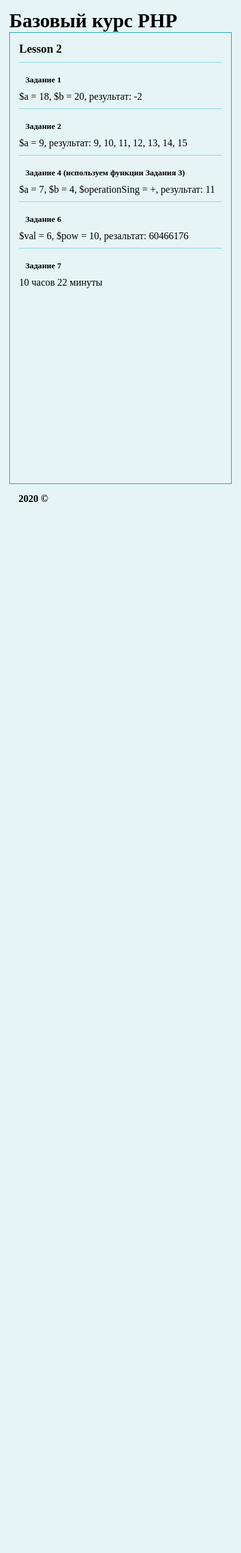
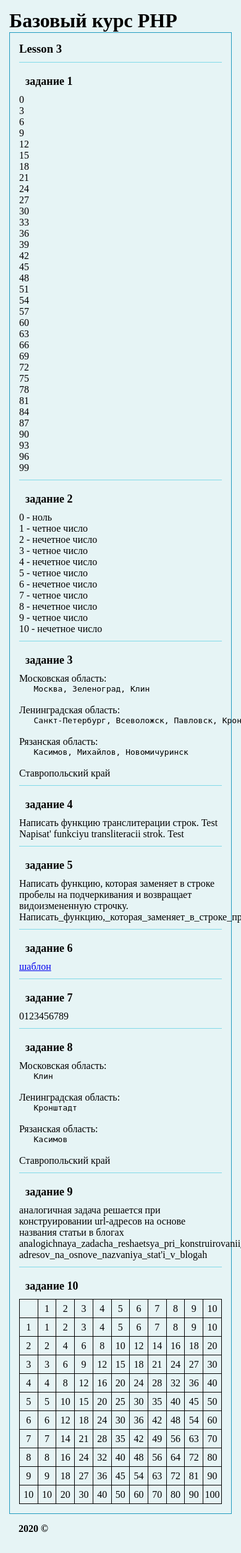
Before and after one commit to evgeny89/php1, a PHP site: page / in a window 390 px wide; the page is wider, and only the part inside the window is pictured. Shown: that part at 62% size. Before the commit the page ends 810 px from the top of that part, so only its background shows below. Run offline with PHP 8.4, Linux system fonts and the light colour scheme.

Commit message:
lesson 3

```diff
--- a/index.php
+++ b/index.php
@@ -6,35 +6,7 @@
           content="width=device-width, user-scalable=no, initial-scale=1.0, maximum-scale=1.0, minimum-scale=1.0">
     <meta http-equiv="X-UA-Compatible" content="ie=edge">
     <title>PHP базовый курс</title>
-    <style>
-        * {
-            margin: 0;
-            padding: 0;
-            box-sizing: border-box;
-        }
-        .container {
-            padding: 15px;
-            min-height: 100vh;
-            display: flex;
-            flex-direction: column;
-            background-color: #e6f4f5;
-        }
-        .lesson {
-            border: 1px solid #209bbf;
-            padding: 15px;
-            flex-grow: 1;
-        }
-
-        h5 {
-            padding: 20px 10px 10px 10px;
-            margin-top: 10px;
-            border-top: 1px solid #80d9e8;
-        }
-        .footer {
-            padding: 15px;
-            font-weight: 600;
-        }
-    </style>
+    <link rel="stylesheet" href="src/style.css">
 </head>
 <body>
     <div class="container">
@@ -42,8 +14,10 @@
         <div class="lesson">
             <!--h3>Lesson 1</h3-->
             <?php //require_once('./less/less1.php') ?>  <!-- Lesson 1 -->
-            <h3>Lesson 2</h3>
-            <?php require_once ('./less/less2.php') ?> <!-- Lesson 2 -->
+            <!--h3>Lesson 2</h3-->
+            <?php //require_once ('./less/less2.php') ?> <!-- Lesson 2 -->
+            <h3>Lesson 3</h3>
+            <?php require_once ('./less/less3.php') ?> <!-- Lesson 2 -->
         </div>
         <footer class="footer">
             <?= date('Y')?> &copy;
--- /dev/null
+++ b/less/less3.php
@@ -0,0 +1,189 @@
+<?php
+
+// задание 1
+echo '<h5>задание 1</h5>';
+
+$num = 0;
+while ($num <= 100) {
+    if(!($num % 3)) echo $num . '<br>';
+    $num++;
+}
+
+//задание 2
+
+echo '<h5>задание 2</h5>';
+
+$num = 0;
+do {
+    if (!$num) {
+        echo $num . ' - ноль<br>';
+    } else {
+        echo $num % 2 ? $num .' - четное число<br>' : $num .' - нечетное число<br>';
+    }
+    $num++;
+} while ($num <= 10);
+
+//задание 3
+echo '<h5>задание 3</h5>';
+
+$regions = [
+    'Московская область' => [
+        'Москва',
+        'Зеленоград',
+        'Клин'
+    ],
+    'Ленинградская область' => [
+        'Санкт-Петербург',
+        'Всеволожск',
+        'Павловск',
+        'Кронштадт'
+    ],
+    'Рязанская область' => [
+        'Касимов',
+        'Михайлов',
+        'Новомичуринск'
+    ],
+    'Ставропольский край'
+];
+
+foreach ($regions as $key => $region) {
+    if(is_array($region)) {
+        echo $key . ':<br>';
+        echo '<pre>   ' . implode(', ', $region) . '</pre>';
+        echo '<br>';
+    } else {
+        echo $region . '<br>';
+    }
+}
+
+//задание 4
+echo '<h5>задание 4</h5>';
+
+$text = 'Написать функцию транслитерации строк. Test';
+
+$translateArray = [
+    'а' => 'a',    'б' => 'b',    'в' => 'v',    'г' => 'g',    'д' => 'd',
+    'е' => 'e',    'ё' => 'e',    'ж' => 'zh',   'з' => 'z',    'и' => 'i',
+    'й' => 'y',    'к' => 'k',    'л' => 'l',    'м' => 'm',    'н' => 'n',
+    'о' => 'o',    'п' => 'p',    'р' => 'r',    'с' => 's',    'т' => 't',
+    'у' => 'u',    'ф' => 'f',    'х' => 'h',    'ц' => 'c',    'ч' => 'ch',
+    'ш' => 'sh',   'щ' => 'sch',  'ь' => '\'',     'ы' => 'y',    'ъ' => '\'',
+    'э' => 'e',    'ю' => 'yu',   'я' => 'ya',
+
+    'А' => 'A',    'Б' => 'B',    'В' => 'V',    'Г' => 'G',    'Д' => 'D',
+    'Е' => 'E',    'Ё' => 'E',    'Ж' => 'Zh',   'З' => 'Z',    'И' => 'I',
+    'Й' => 'Y',    'К' => 'K',    'Л' => 'L',    'М' => 'M',    'Н' => 'N',
+    'О' => 'O',    'П' => 'P',    'Р' => 'R',    'С' => 'S',    'Т' => 'T',
+    'У' => 'U',    'Ф' => 'F',    'Х' => 'H',    'Ц' => 'C',    'Ч' => 'Ch',
+    'Ш' => 'Sh',   'Щ' => 'Sch',  'Ь' => '\'',     'Ы' => 'Y',    'Ъ' => '\'',
+    'Э' => 'E',    'Ю' => 'Yu',   'Я' => 'Ya'
+];
+
+function translating($str, $translate)
+{
+    $strArray = preg_split('//u', $str, -1, PREG_SPLIT_NO_EMPTY);
+    foreach ($strArray as &$val) {
+        $val = isset($translate[$val]) ? $translate[$val] : $val;
+    }
+    return implode($strArray);
+}
+echo $text . '<br>';
+echo translating($text, $translateArray);
+
+//задание 5
+echo '<h5>задание 5</h5>';
+
+$text = 'Написать функцию, которая заменяет в строке пробелы на подчеркивания и возвращает видоизмененную строчку.';
+
+function replaceSpace($str)
+{
+    $strArray = preg_split('//u', $str, -1, PREG_SPLIT_NO_EMPTY);
+    foreach ($strArray as &$val) {
+        $val = $val === ' ' ? '_' : $val;
+    }
+    return implode($strArray);
+}
+
+echo $text . '<br>';
+echo replaceSpace($text);
+
+//задание 6
+echo '<h5>задание 6</h5>';
+
+echo '<a href="../src/index.php">шаблон</a>';
+
+//задание 7
+echo '<h5>задание 7</h5>';
+
+for($i = 0; $i < 10; print $i, $i++) {}
+
+//задание 8
+echo '<h5>задание 8</h5>';
+
+function filter($str)
+{
+    return preg_match('/^К/', $str);
+}
+
+foreach ($regions as $key => $region) {
+    if(is_array($region)) {
+        echo $key . ':<br><pre>   ';
+
+        $region = array_filter($region, 'filter');
+        echo implode(', ', $region);
+
+        echo '</pre><br>';
+    } else {
+        echo $region . '<br>';
+    }
+}
+
+//задание 9
+echo '<h5>задание 9</h5>';
+
+$text = 'аналогичная задача решается при конструировании url-адресов на основе названия статьи в блогах';
+
+function ulrEncoding($str, $translate)
+{
+    $strArray = preg_split('//u', $str, -1, PREG_SPLIT_NO_EMPTY);
+    foreach ($strArray as &$val) {
+        $val = isset($translate[$val]) ? $translate[$val] : $val;
+        $val = $val === ' ' ? '_' : $val;
+    }
+    return implode($strArray);
+}
+
+echo $text . '<br>';
+echo ulrEncoding($text, $translateArray);
+
+//задание 10
+echo '<h5>задание 10</h5>';
+
+$strTable = '<table>';
+
+for($i = 0; $i <= 10; $i++) {
+    $strTable .= '<tr>';
+
+    for($j = 0; $j <= 10; $j++) {
+        if($i === 0 && $j === 0) {
+            $strTable .= "<td></td>";
+            continue;
+        }
+
+        if($i === 0) {
+            $strTable .= "<td>{$j}</td>";
+        }
+
+        if($j === 0) {
+            $strTable .= "<td>{$i}</td>";
+        }
+
+        if ($j !== 0 && $i !== 0) {
+            $strTable .= "<td>" . $i * $j . "</td>";
+        }
+    }
+
+    $strTable .= '</tr>';
+}
+
+echo $strTable . '</table>';
--- /dev/null
+++ b/src/style.css
@@ -0,0 +1,39 @@
+* {
+    margin: 0;
+    padding: 0;
+    box-sizing: border-box;
+}
+.container {
+    padding: 15px;
+    min-height: 100vh;
+    display: flex;
+    flex-direction: column;
+    background-color: #e6f4f5;
+}
+.lesson {
+    border: 1px solid #209bbf;
+    padding: 15px;
+    flex-grow: 1;
+}
+
+h5 {
+    padding: 20px 10px 10px 10px;
+    margin-top: 10px;
+    border-top: 1px solid #80d9e8;
+    font-size: 18px;
+}
+.footer {
+    padding: 15px;
+    font-weight: 600;
+}
+
+table {
+    border-collapse: collapse;
+}
+
+td {
+    width: 30px;
+    height: 30px;
+    border: 1px solid black;
+    text-align: center;
+}
```
Also changed, not shown: src/index.php (added, +154 -0 lines).
